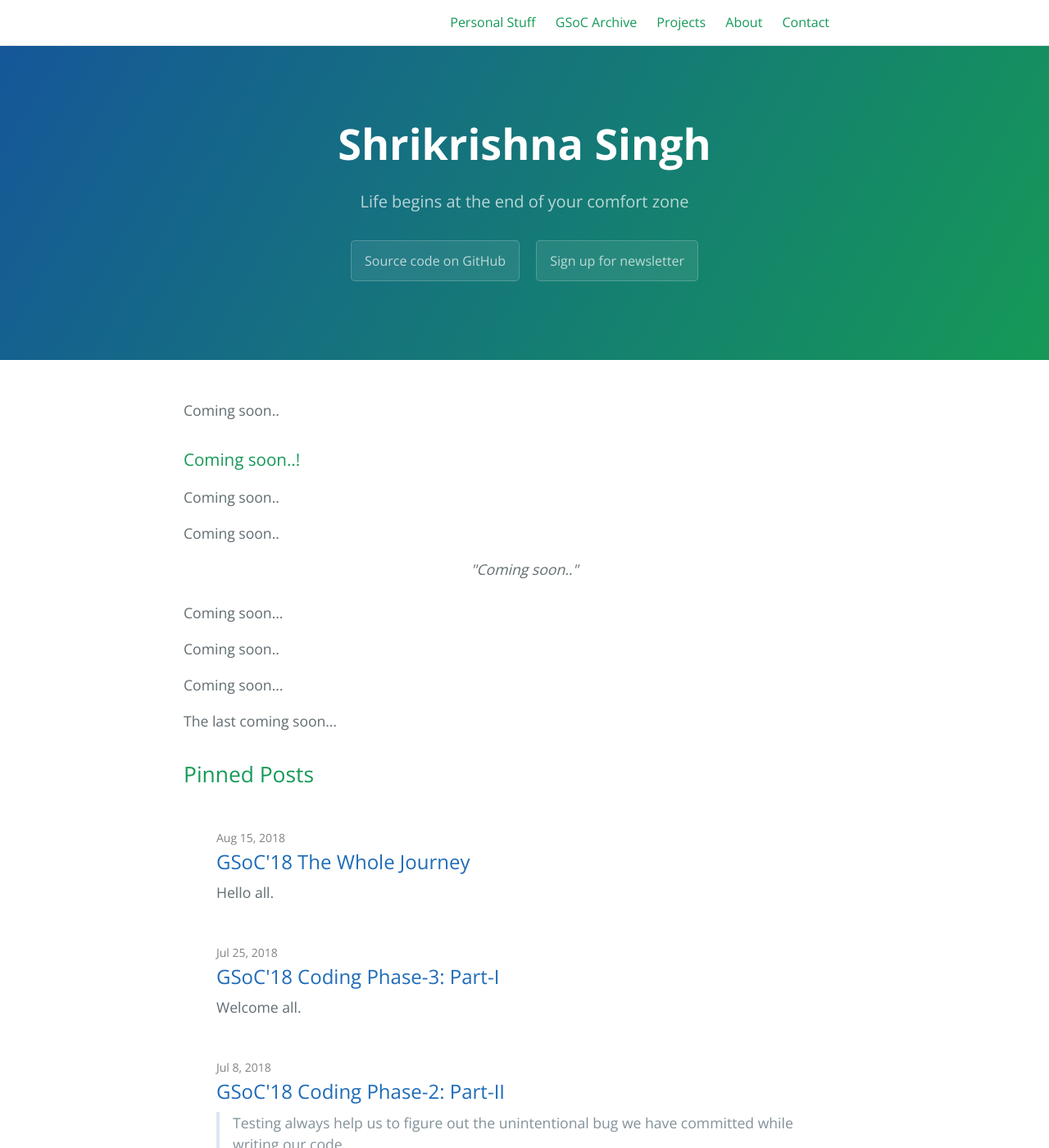
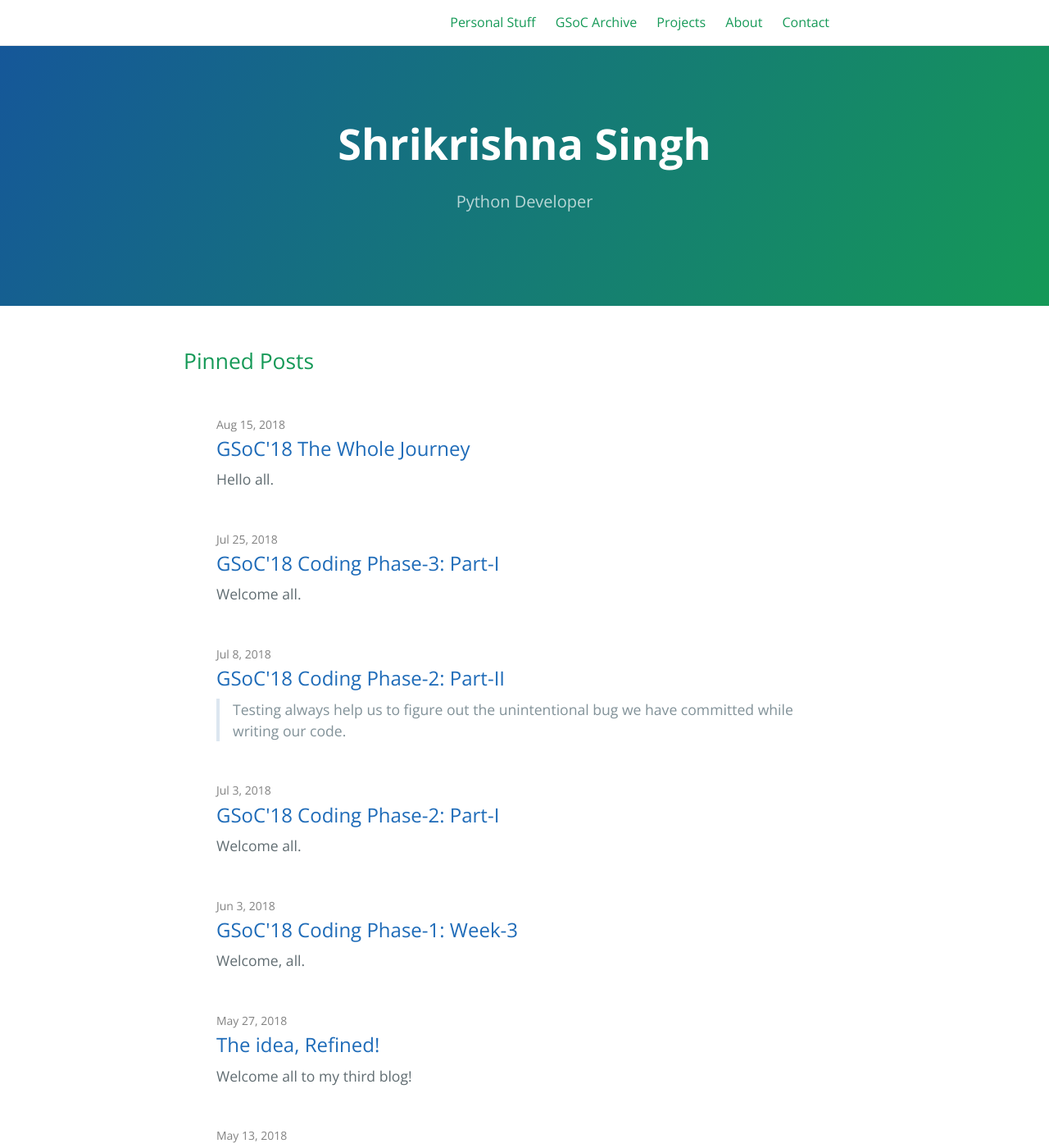
Before and after one commit to sks444/sks444.github.io, a Jekyll site: the page built from index.md, in a window 1280 px wide and 1400 px high. Shown: the whole window at 82% size. Built offline with Jekyll 4.4.1, drawn with Linux system fonts in a browser that asks for light colours; some of the changed text lies outside the part shown.

Commit message:
remove not needed stuff

```diff
--- a/_config.yml
+++ b/_config.yml
@@ -1,6 +1,6 @@
 title: Shrikrishna Singh
 TITLE: Shrikrishna Singh
-description: Life begins at the end of your comfort zone
+description: Python Developer
 github.project_tagline: seek discomfort 1
 show_downloads: true
 
--- a/_layouts/default.html
+++ b/_layouts/default.html
@@ -58,13 +58,15 @@
     <section class="page-header">
       <h1 class="project-name">{{ page-title }}</h1>
       <h2 class="project-tagline">{{ page-tagline }}</h2>
+      <!--
       {% if page.layout == 'home' and site.github.is_project_page %}
           <a href="https://github.com/sks444/sks444.github.io" class="btn">Source code on GitHub</a>
         {% if site.show_downloads %}
           <a href="" class="btn">Sign up for newsletter</a>
-          <!-- <a href="{{ site.github.tar_url }}" class="btn">Download .tar.gz</a> -->
+             <a href="{{ site.github.tar_url }}" class="btn">Download .tar.gz</a>
         {% endif %}
       {% endif %}
+    -->
       <!-- Post tagline -->
       {% if page.layout == 'post' %}
         <h2 class="project-date">
--- a/index.md
+++ b/index.md
@@ -7,18 +7,3 @@
 #
 layout: home
 ---
-
-Coming soon..
-### Coming soon..!
-
-
-Coming soon..
-
-Coming soon..*<center>"Coming soon.."</center>*
-Coming soon...
-
-Coming soon..
-
-Coming soon...
-
-The last coming soon...
```
Also changed, not shown: CONTRIBUTING.md (deleted, +0 -3 lines), _posts/2017-04-20-my-example-post.md (deleted, +0 -13 lines), _posts/2017-04-29-cayman-example-content.md (deleted, +0 -125 lines).
